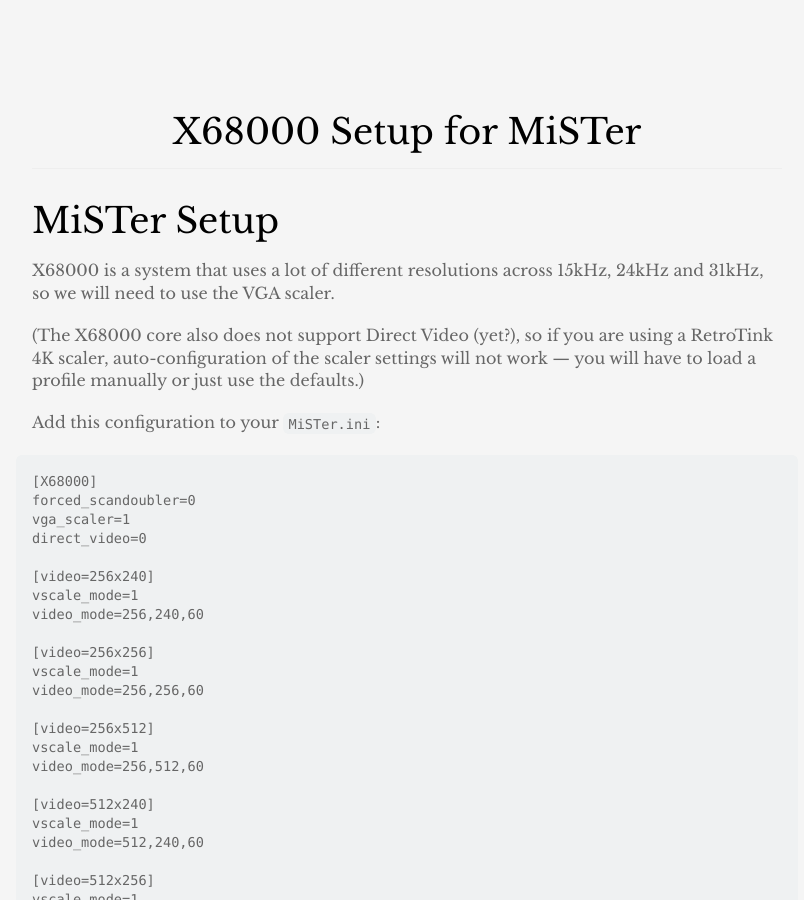
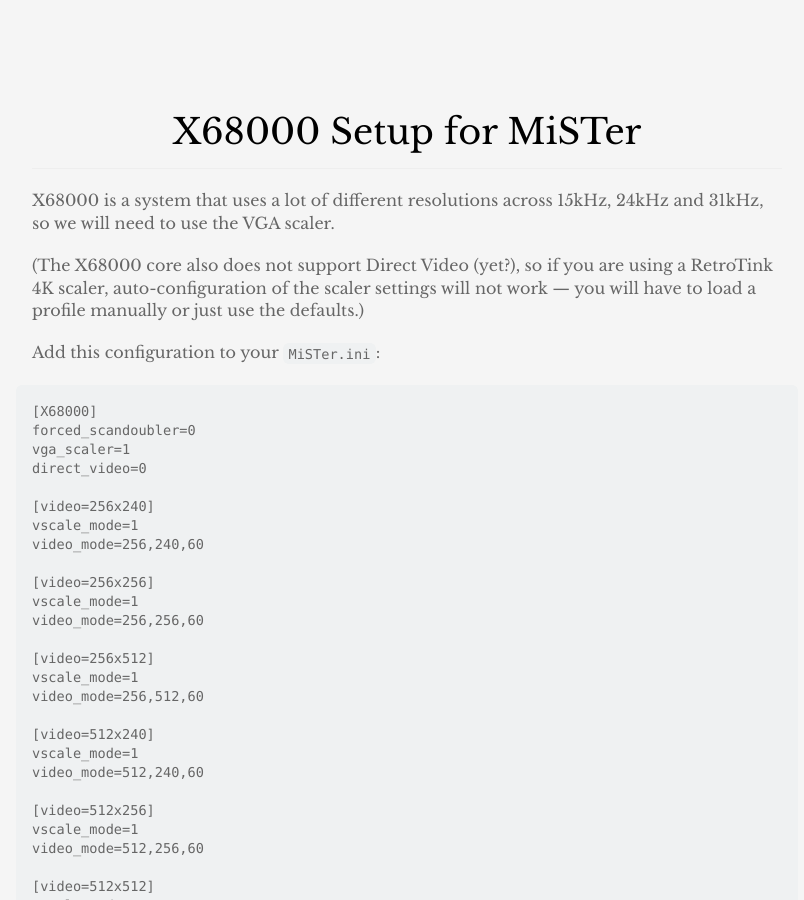
Before and after one commit to X68K-us/x68k-us.github.io, a Jekyll site: the page built from docs.md, in a window 1280 px wide and 900 px high. Shown: the whole window, without its empty margins (233-1037 px from the left). Built offline with Jekyll 4.4.1, drawn with Linux system fonts in a browser that asks for light colours.

Commit message:
Adjust headers

````diff
--- a/docs.md
+++ b/docs.md
@@ -1,8 +1,6 @@
 ---
 title: X68000 Setup for MiSTer
 ---
-
-## MiSTer Setup
 
 X68000 is a system that uses a lot of different resolutions across 15kHz, 24kHz and 31kHz, so we will need to use the VGA scaler.
 
@@ -52,13 +50,13 @@ vscale_mode=1
 video_mode=1024,1024,60
 ```
 
-## English + Japanese Games
+### English + Japanese Games
 
 We have separate out the games where you need to understand Japanese to get any enjoyment out of a game to a separate `Japanese` directory. There are games in the English directory where text or speech is in Japanese, but the games are easy to navigate and play even if you don't know it.
 
 If you *do* understand Japanese, unpack both the `English` and `Japanese` directories, as you can think of it as an add-on pack to the English one.
 
-## Unpacking the Games
+### Unpacking the Games
 
 The X68000 core does not support HDFs inside ZIP files. So you will need to unpack the ones you want to play.
 
````
